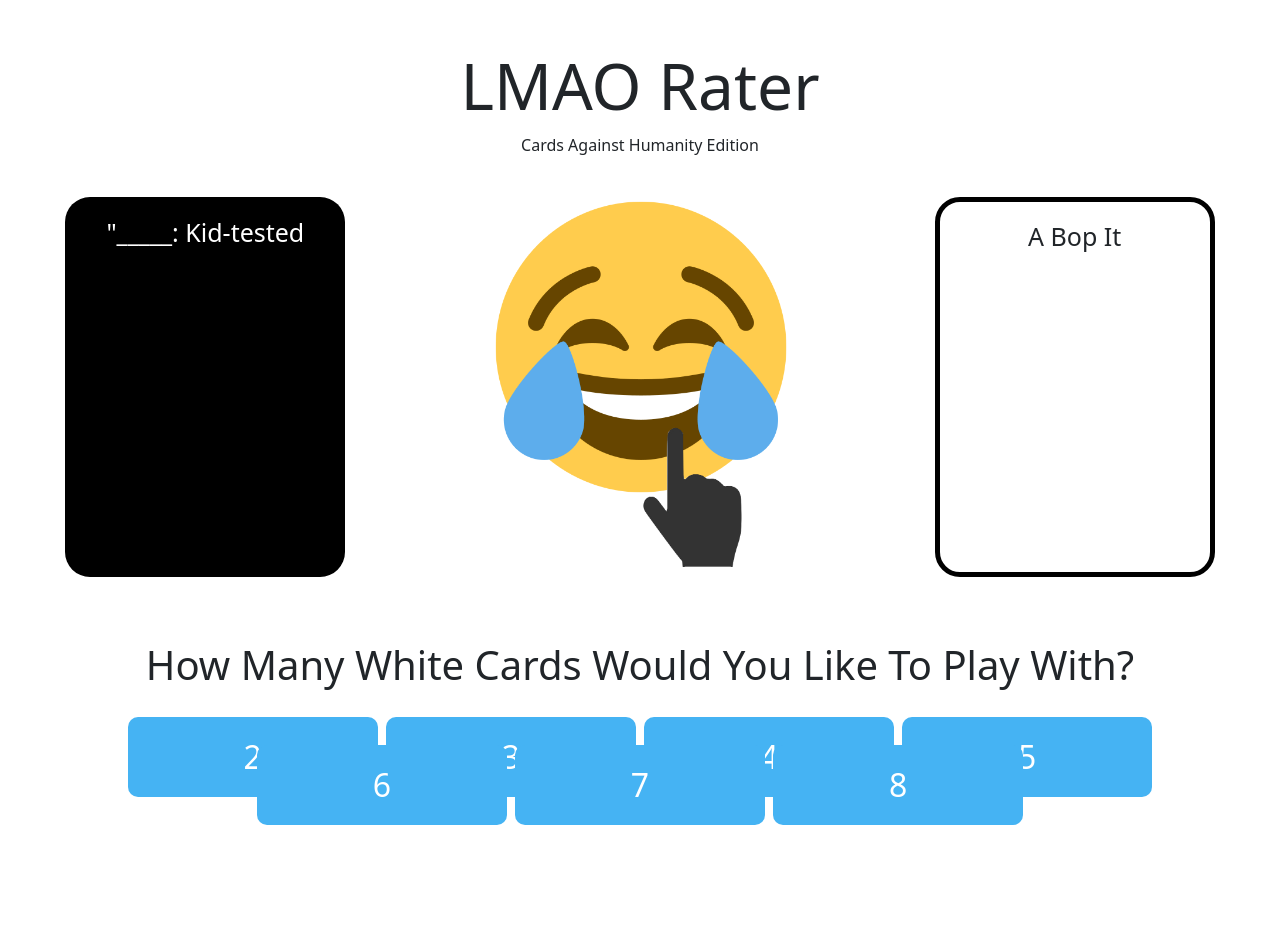
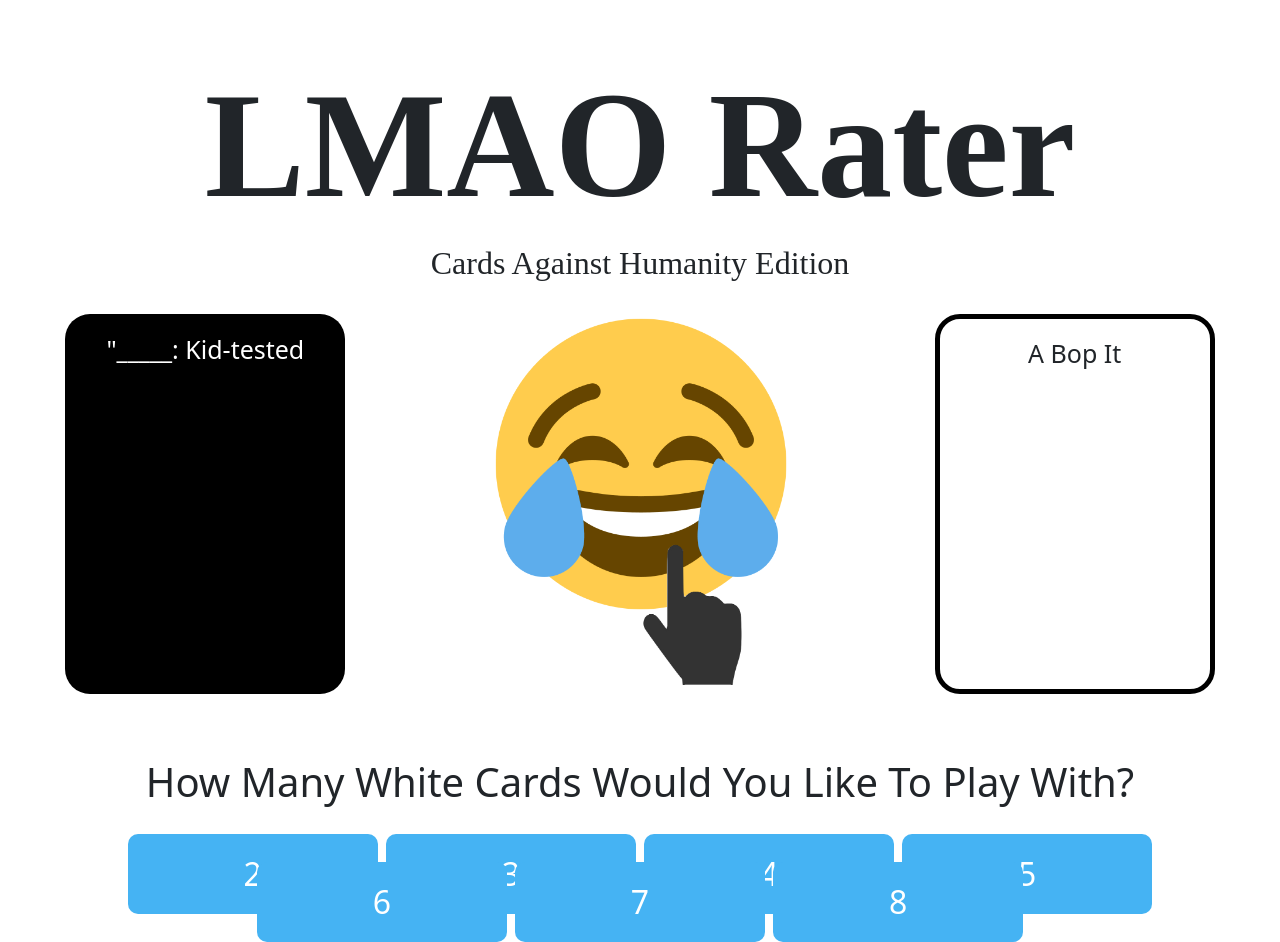
Before and after one commit to john-minney-iii/CS350-Project-1, a Django app: page / in a window 1280 px wide. Before the commit the page ends 825 px from the top, so only its background shows below. Run offline with Django 3.2, Linux system fonts and the light colour scheme; data comes from the database, SQL or seed files in the repository.

Commit message:
modify GUI of end page, play page and start page

```diff
--- a/start/templates/index.html
+++ b/start/templates/index.html
@@ -58,8 +58,14 @@
 
     <!-- LMAO Rater Header -->
     <div class="m-5 mb-2">
-      <h1 class="display-3"><strong> LMAO Rater</strong></h1>
-      <p>Cards Against Humanity Edition</p>
+      <center>
+        <h1 style="font-size: 150px;"><strong>
+            <font face="Times New Roman" , Times, serif>LMAO Rater</font>
+          </strong></h1>
+        <h2 class="m-2">
+          <font face="Copperplate" , fantasy;>Cards Against Humanity Edition</font>
+        </h2>
+      </center>
     </div>
 
     <br />
@@ -89,13 +95,13 @@
     <!-- Start Button to Play Page -->
     <br></br>
     <h1 class="display-10">How Many White Cards Would You Like To Play With?</h1>
-    <a href="play/2/1/0/True/0/0/"> <button class="button button1">2</button></a>
-    <a href="play/3/1/0/True/0/0/"> <button class="button button1">3</button></a>
-    <a href="play/4/1/0/True/0/0/"> <button class="button button1">4</button></a>
-    <a href="play/5/1/0/True/0/0/"> <button class="button button1">5</button></a>
-    <a href="play/6/1/0/True/0/0/"> <button class="button button1">6</button></a>
-    <a href="play/7/1/0/True/0/0/"> <button class="button button1">7</button></a>
-    <a href="play/8/1/0/True/0/0/"> <button class="button button1">8</button></a>
+    <a href="play/2/1/0/True/0/0/"> <button class="button button1 btn-outline-primary">2</button></a>
+    <a href="play/3/1/0/True/0/0/"> <button class="button button1 btn-outline-primary">3</button></a>
+    <a href="play/4/1/0/True/0/0/"> <button class="button button1 btn-outline-primary">4</button></a>
+    <a href="play/5/1/0/True/0/0/"> <button class="button button1 btn-outline-primary">5</button></a>
+    <a href="play/6/1/0/True/0/0/"> <button class="button button1 btn-outline-primary">6</button></a>
+    <a href="play/7/1/0/True/0/0/"> <button class="button button1 btn-outline-primary">7</button></a>
+    <a href="play/8/1/0/True/0/0/"> <button class="button button1 btn-outline-primary">8</button></a>
   </center>
 </body>
 
```
Also changed, not shown: end/templates/end.html (+54 -19 lines), play/templates/play.html (+36 -18 lines).
